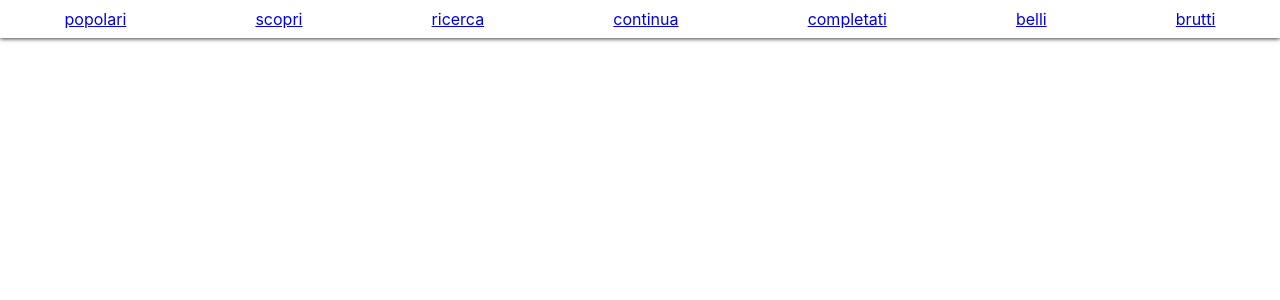
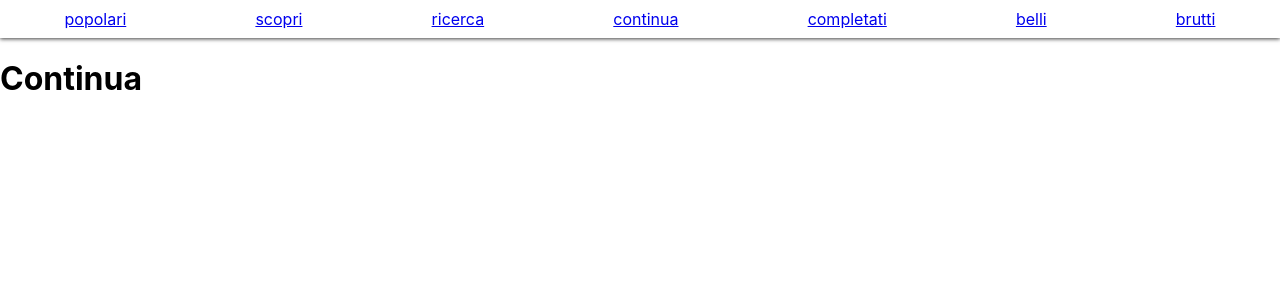
Before and after one commit to freddi301/my-anime-time-corso-react, a React (Create React App) app: page / in a window 1280 px wide. Shown: the top 300 px of the page. Built offline with nearby package versions, Linux system fonts and the light colour scheme.

Commit message:
fix: missing initial page

```diff
--- a/src/App.js
+++ b/src/App.js
@@ -27,6 +27,9 @@ function App() {
         </Route>
         <Route path="/brutti">
           <BruttiPage />
+        </Route>
+        <Route path="/">
+          <ContinuaPage />
         </Route>
       </Switch>
     </Router>
```
